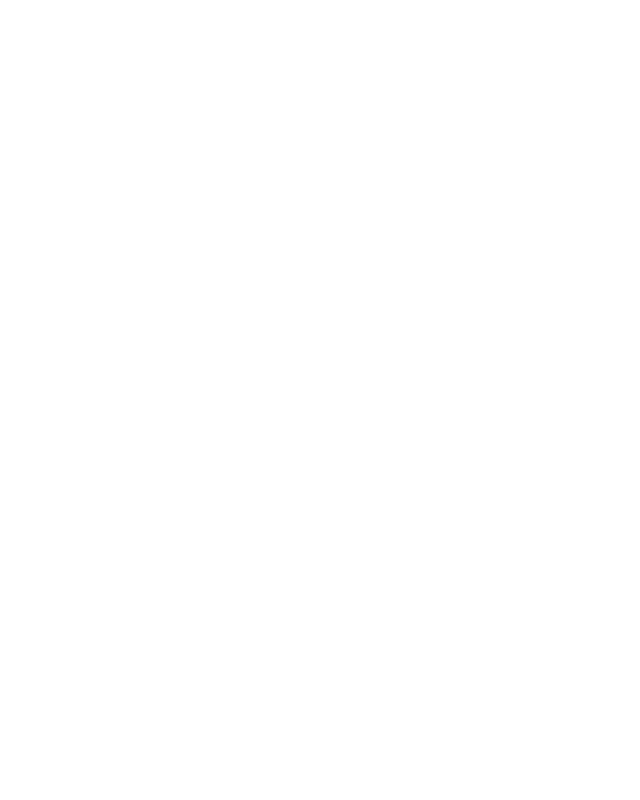
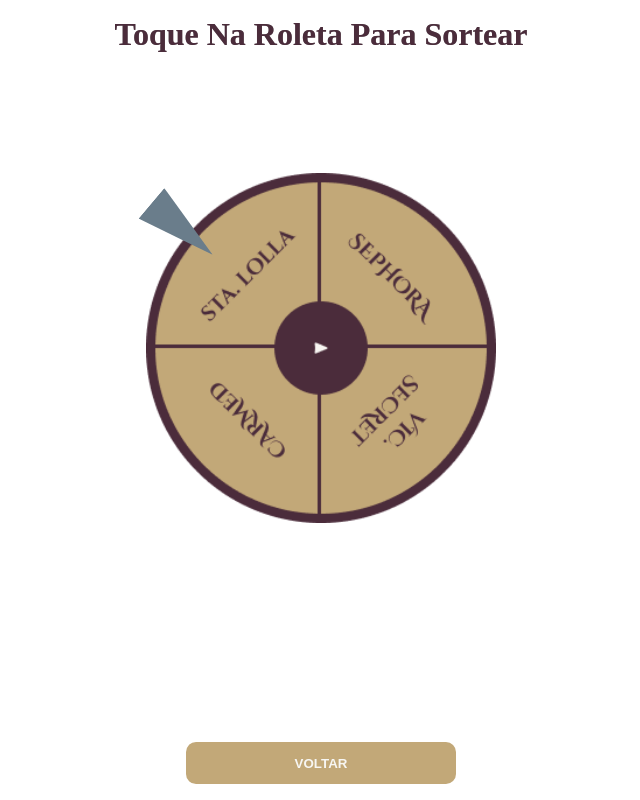
Before and after one commit to huanfs/kay, a React (Vite) app: page /#/sort in a window 1280 px wide. Before the commit this address had no page. Shown: the whole page, without its empty margins (319-959 px from the left). Built offline with nearby package versions, Linux system fonts and the light colour scheme.

Commit message:
:tada: finished

```diff
--- a/package.json
+++ b/package.json
@@ -10,12 +10,15 @@
     "preview": "vite preview"
   },
   "dependencies": {
+    "@react-three/drei": "^10.7.6",
+    "@react-three/fiber": "^9.4.0",
     "react": "^19.0.0",
     "react-dom": "^19.0.0",
     "react-icons": "^5.5.0",
     "react-router": "^7.9.4",
     "react-router-dom": "^7.9.4",
     "styled-components": "^6.1.19",
+    "three": "^0.180.0",
     "zustand": "^5.0.8"
   },
   "devDependencies": {
--- a/src/App.jsx
+++ b/src/App.jsx
@@ -4,6 +4,8 @@ import { HashRouter, Routes, Route } from "react-router-dom";
 import AuthScreen from "@templates/authScreen.jsx";
 import Main from "@templates/main.jsx";
 import Letter from "@templates/letter.jsx";
+import Flower from "@templates/flower.jsx";
+import Sort from"@templates/sort.jsx";
 
 function App(){
   return(
@@ -12,6 +14,8 @@ function App(){
         <Route path="/" element={<AuthScreen />}/>
         <Route path="/main" element={<Main />}/>
         <Route path="/letter" element={<Letter />}/>
+        <Route path="/flower" element={<Flower />}/>
+        <Route path="/sort" element={<Sort />}/>
       </Routes>
     </HashRouter>
   )
--- /dev/null
+++ b/src/components/atoms/result.jsx
@@ -0,0 +1,44 @@
+import React from "react";
+
+import styled from "styled-components";
+
+const StyledMessage = styled.section`
+    width:220px;
+    height:80px;
+    display:flex;
+    align-items:center;
+    justify-content:center;
+    padding:1em;
+    background-color:var(--champagne);
+    color:var(--soft-silver);
+    box-shadow:var(--shadow);
+    border-radius:10px;
+    position:absolute;
+    bottom:-100px;
+
+    p{
+        text-align:center;
+    }
+
+        & p span:first-child{
+            text-decoration:underline;
+            font-weight:var(--heavy);
+            color:var(--brown);
+        }
+
+        & p span:last-child{
+            color:var(--white);
+        }
+`;
+
+function Result({result}){
+    return(
+        <StyledMessage>
+            <p>
+                você ganhou um produto da <span>{result}</span>!
+                <span>basta tirar um print da tela e me enviar</span>
+            </p>
+        </StyledMessage>
+    )
+};
+export default Result;
--- /dev/null
+++ b/src/components/atoms/roulette.jsx
@@ -0,0 +1,80 @@
+import React, { useState } from "react";
+
+import Result from "@atoms/result.jsx";
+
+import styled from "styled-components";
+
+const StyledRoulette = styled.section`
+  width: 350px;
+  height: 350px;
+  min-width: 350px;
+  min-height: 350px;
+  position: relative;
+  display: flex;
+  align-items: center;
+  justify-content: center;
+  margin-top:-100px;
+
+  & div {
+    width: 40px;
+    height: 80px;
+    background: var(--soft-silver);
+    clip-path: polygon(50% 0, 0% 100%, 100% 100%);
+    position: absolute;
+    left:1em;
+    top:1em;
+    transform: rotate(130deg);
+    z-index: 10;
+  }
+
+  & img {
+    width: 100%;
+    height: 100%;
+    transition: transform 4s cubic-bezier(0.2, 0.8, 0.3, 1);
+    cursor: pointer;
+  }
+`;
+
+function Roulette() {
+  const [rotation, setRotation] = useState(0);
+  const [result, setResult] = useState(null);
+  const [ isSpinning, setIsSpinning] = useState(false);
+
+  const sections = ["Santa Lolla", "Sephora", "Victoria Secrets", "Carmed"]; // suas 4 partes da imagem (em ordem horária)
+
+  function spinRoulette() {
+    if(isSpinning) return;
+    setIsSpinning(true);
+    const randomSection = Math.floor(Math.random() * 4); // 0–3
+    const extraSpins = 3 * 360; // giros completos
+    const newRotation = rotation + extraSpins + randomSection * 90;
+
+    setRotation(newRotation);
+
+    // aguarda a animação (4s) e define o resultado
+    setTimeout(() => {
+      const normalized = (newRotation % 360 + 360) % 360;
+      const index = Math.floor(normalized / 90);
+      const value = sections[(4 - index) % 4]; // ajuste p/ alinhar à seta no topo esquerdo
+      setResult(value);
+      console.log("Parou em:", value);
+    }, 4000);
+  }
+
+  return (
+    <StyledRoulette>
+      <div />
+      <img
+        src="/media/roulette.png"
+        alt="roulette"
+        style={{ transform: `rotate(${rotation}deg)` }}
+        onClick={spinRoulette}
+      />
+      {
+        result && <Result result={result}/>
+      }
+    </StyledRoulette>
+  );
+}
+
+export default Roulette;
--- /dev/null
+++ b/src/components/templates/flower.jsx
@@ -0,0 +1,58 @@
+import React, { Suspense } from "react";
+import { Canvas } from "@react-three/fiber";
+import { OrbitControls, useGLTF } from "@react-three/drei";
+import SecondaryButton from "@atoms/secondaryButton.jsx";
+import styled from "styled-components";
+
+// Section ocupando a tela inteira
+const Section = styled.section`
+  width: 100vw;
+  height: 100vh;
+  background-color: #f0f0f0;
+  display: flex;
+  justify-content: center;
+  align-items: center;
+
+  & button{
+    position:absolute;
+    bottom:3em;
+    left:50%;
+    transform:translateX(-50%);
+  }
+`;
+
+function FlowerBouquetModel({ modelPath }) {
+  const { scene } = useGLTF(modelPath);
+  return <primitive object={scene} scale={1} />; // Reduzi scale de 1.5 para 1
+}
+
+function Flower() {
+  return (
+    <Section>
+      <Canvas
+        camera={{ position: [0, 2, 5], fov: 50 }}
+        gl={{
+          antialias: true,
+          powerPreference: "low-power",
+          failIfMajorPerformanceCaveat: false,
+          webgl2: false, // força WebGL 1.0
+        }}
+      >
+        {/* Luzes simples para economia de GPU */}
+        <ambientLight intensity={0.4} />
+        <directionalLight position={[5, 10, 5]} intensity={0.8} />
+
+        {/* Suspense com fallback simples */}
+        <Suspense fallback={<mesh><boxGeometry /><meshStandardMaterial color="gray" /></mesh>}>
+          <FlowerBouquetModel modelPath="/flower_bouquet.glb" />
+        </Suspense>
+
+        {/* Controles simplificados */}
+        <OrbitControls enablePan={false} enableZoom={true} />
+      </Canvas>
+      <SecondaryButton value="voltar"/>
+    </Section>
+  );
+}
+
+export default Flower;
--- a/src/components/templates/letter.jsx
+++ b/src/components/templates/letter.jsx
@@ -35,11 +35,11 @@ function Letter(){
                 O resultado é sempre muito bom, mas a ação de fazer algo em prol de alguém — e, acima disso, o que se sente ao iniciar tal gesto — é, para mim, o verdadeiro ganho.
                 Tenho gostado de trocar as poucas mensagens que trocamos. Desde o início, venho tentando refletir esse gostar nas ações que tenho tomado.
                 Espero que você perceba o impulso por trás de cada gesto, porque é nele que está o verdadeiro “presente” da ação.
-                Você é uma pessoa muito dinâmica, e isso chama muito a atenção — dá vontade de fazer coisas por você.
+                Você é uma pessoa muito dinâmica, e isso chama muito a atenção — dá vontade de fazer as coisas por você.
                 Antes que pense que todas essas ações são reflexo de alguém emocionado, venho por meio desta dizer: são sim!
                 Não estou cara a cara contigo, então, para mim, não há muito do que ter vergonha. Senti vontade de te parabenizar e de te presentear — e é isso que gostaria de fazer.
                 Mesmo que eu ou você suma depois, eu simplesmente senti essa vontade e estou ganhando muito mais que ti realizando isto.
-                Espero que goste do que preparei. Sem segundas intenções — aceite.
+                Espero que goste do que preparei. e em segundas intenções — aceite.
                 Porque as primeiras intenções, você já sabe quais são.
             </p>
             <SecondaryButton value="voltar"/>
--- a/src/components/templates/main.jsx
+++ b/src/components/templates/main.jsx
@@ -44,8 +44,8 @@ function Main(){
             <Icons/>
             <article>
                 <Card imageurl="/media/image1.svg" value="leia-me" url="/letter"/>
-                <Card imageurl="/media/image2.svg" value="dedicada a ti"/>
-                <Card imageurl="/media/image4.svg" value="presente"/>
+                <Card imageurl="/media/image2.svg" value="dedicada a ti" url="/flower"/>
+                <Card imageurl="/media/image4.svg" value="presente" url="/sort"/>
             </article>
         </StyledMain>
     )
--- /dev/null
+++ b/src/components/templates/sort.jsx
@@ -0,0 +1,29 @@
+import React from "react";
+
+import Title from "@atoms/title.jsx";
+import SecondaryButton from "@atoms/secondaryButton.jsx";
+import Roulette from "@atoms/roulette.jsx";
+
+import styled from "styled-components";
+
+const StyledSort = styled.main`
+    width:100%;
+    height:100vh;
+    display:flex;
+    align-items:center;
+    justify-content:space-between;
+    flex-direction:column;
+    padding:1em;
+`;
+
+function Sort(){
+    return(
+        <StyledSort>
+            <Title value="toque na roleta para sortear"/>
+            <Roulette/>
+            <SecondaryButton value="voltar"/>
+        </StyledSort>
+    )
+
+};
+export default Sort;
```
Also changed, not shown: 1 other file (tests, documents, lock files or other folders).
